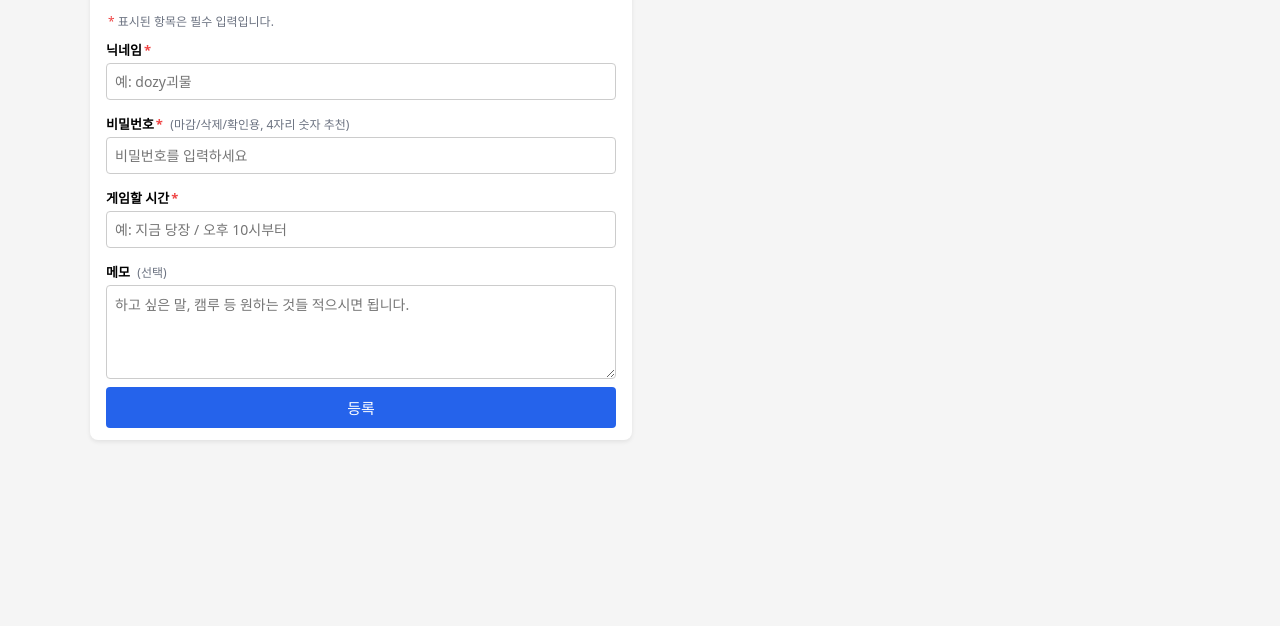
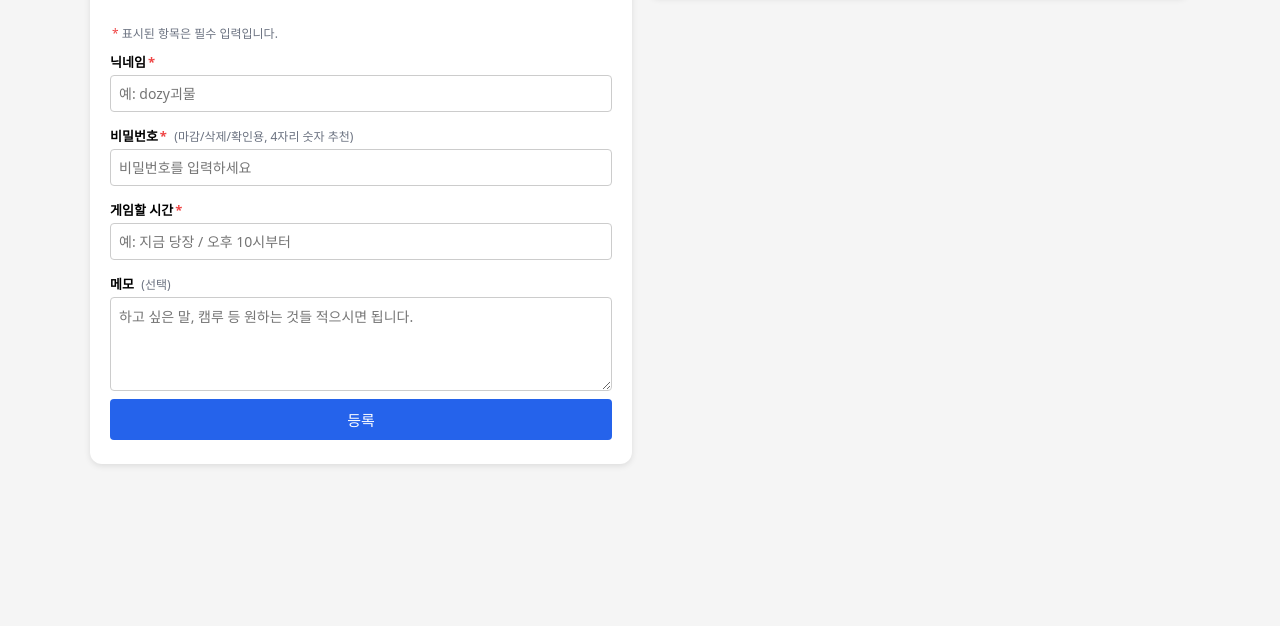
Before and after one commit to rudghl765-cpu/camp, a plain HTML site: page solo.html in a window 1280 px wide. Shown: the part 174-800 px from the top of the page. Drawn offline with nearby package versions, Linux system fonts and the light colour scheme; no server answers.

Commit message:
Update solo.html

```diff
--- a/solo.html
+++ b/solo.html
@@ -35,11 +35,16 @@ h1 {
 
 .card {
   background: #ffffff;
-  border-radius: 8px;
-  padding: 12px 16px;
-  margin-bottom: 12px;
-  box-shadow: 0 2px 4px rgba(0,0,0,0.08);
+  border-radius: 12px;
+  padding: 24px 20px;   /* ← 여기 증가가 핵심 */
+  margin-bottom: 20px;  /* ← 여기도 늘려줘야 '띄어쓰기'가 팀전처럼 됨 */
+  box-shadow: 0 2px 6px rgba(0,0,0,0.1);
 }
+
+    input, textarea {
+  margin-bottom: 14px;   /* 팀전과 동일 간격 */
+}
+
 
 /* ===== 폼 영역 (팀전 스타일로 키우기) ===== */
 
```
